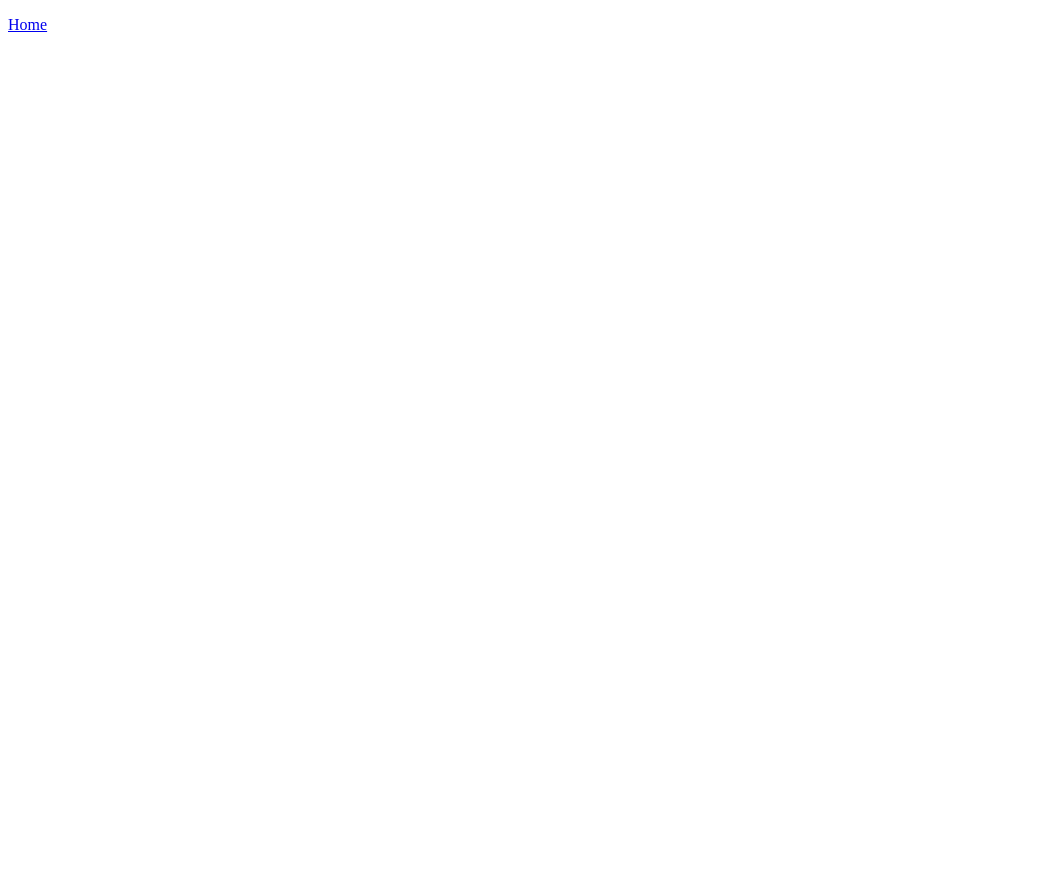
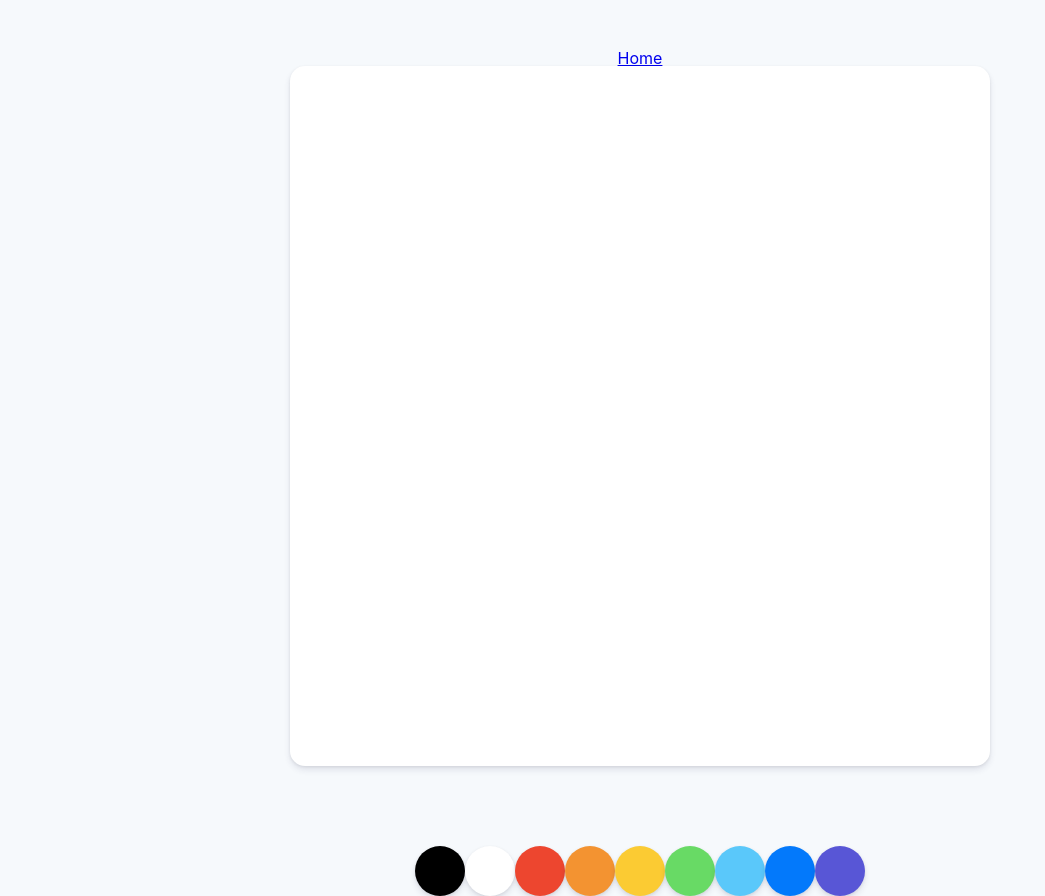
Before and after one commit to least-action/nomadcoders-paintjs, a plain HTML site: page index.html in a window 1280 px wide. Shown: the whole page, without its empty margins (0-1045 px from the left). Before the commit the page ends 800 px from the top, so only its background shows below. Drawn offline with Linux system fonts and the light colour scheme.

Commit message:
setup page

```diff
--- a/index.html
+++ b/index.html
@@ -10,6 +10,20 @@
 <body>
     <p><a href="../index.html">Home</a></p>
 
+    <canvas id="jsCanvas" class="canvas"></canvas>
+    <div class="controls">
+        <div class="controls__colors" id="jsColors">
+            <div class="controls__color" style="background-color: #000000;"></div>
+            <div class="controls__color" style="background-color: #FFFFFF;"></div>
+            <div class="controls__color" style="background-color: #ED462F;"></div>
+            <div class="controls__color" style="background-color: #F39331;"></div>
+            <div class="controls__color" style="background-color: #FBCB33;"></div>
+            <div class="controls__color" style="background-color: #68DA65;"></div>
+            <div class="controls__color" style="background-color: #5AC8FA;"></div>
+            <div class="controls__color" style="background-color: #0379FB;"></div>
+            <div class="controls__color" style="background-color: #5856D6;"></div>
+        </div>
+    </div>
     <script src="app.js"></script>
 </body>
 </html>
--- /dev/null
+++ b/reset.css
@@ -0,0 +1,48 @@
+/* http://meyerweb.com/eric/tools/css/reset/
+   v2.0 | 20110126
+   License: none (public domain)
+*/
+
+html, body, div, span, applet, object, iframe,
+h1, h2, h3, h4, h5, h6, p, blockquote, pre,
+a, abbr, acronym, address, big, cite, code,
+del, dfn, em, img, ins, kbd, q, s, samp,
+small, strike, strong, sub, sup, tt, var,
+b, u, i, center,
+dl, dt, dd, ol, ul, li,
+fieldset, form, label, legend,
+table, caption, tbody, tfoot, thead, tr, th, td,
+article, aside, canvas, details, embed,
+figure, figcaption, footer, header, hgroup,
+menu, nav, output, ruby, section, summary,
+time, mark, audio, video {
+	margin: 0;
+	padding: 0;
+	border: 0;
+	font-size: 100%;
+	font: inherit;
+	vertical-align: baseline;
+}
+/* HTML5 display-role reset for older browsers */
+article, aside, details, figcaption, figure,
+footer, header, hgroup, menu, nav, section {
+	display: block;
+}
+body {
+	line-height: 1;
+}
+ol, ul {
+	list-style: none;
+}
+blockquote, q {
+	quotes: none;
+}
+blockquote:before, blockquote:after,
+q:before, q:after {
+	content: '';
+	content: none;
+}
+table {
+	border-collapse: collapse;
+	border-spacing: 0;
+}
--- a/styles.css
+++ b/styles.css
@@ -0,0 +1,34 @@
+@import "reset.css";
+
+body {
+    background-color: #f6f9fc;
+    font-family: -apple-system, BlinkMacSystemFont, 'Segoe UI', Roboto, Oxygen,
+        Ubuntu, Cantarell, 'Open Sans', 'Helvetica Neue', sans-serif;
+
+    display: flex;
+    flex-direction: column;
+    align-items: center;
+    padding-top: 50px;
+}
+
+.canvas {
+    width: 700px;
+    height: 700px;
+    background-color: white;
+    border-radius: 15px;
+    box-shadow: 0 4px 6px rgba(50, 50, 93, 0.11), 0 1px 3px rgba(0, 0, 0, 0.08);
+}
+
+.controls {
+    margin-top: 80px;
+}
+.controls .controls__colors {
+    display: flex;
+}
+.controls__colors .controls__color{
+    width: 50px;
+    height: 50px;
+    border-radius: 25px;
+    cursor: pointer;
+    box-shadow: 0 4px 6px rgba(50, 50, 93, 0.11), 0 1px 3px rgba(0, 0, 0, 0.08);
+}
```
